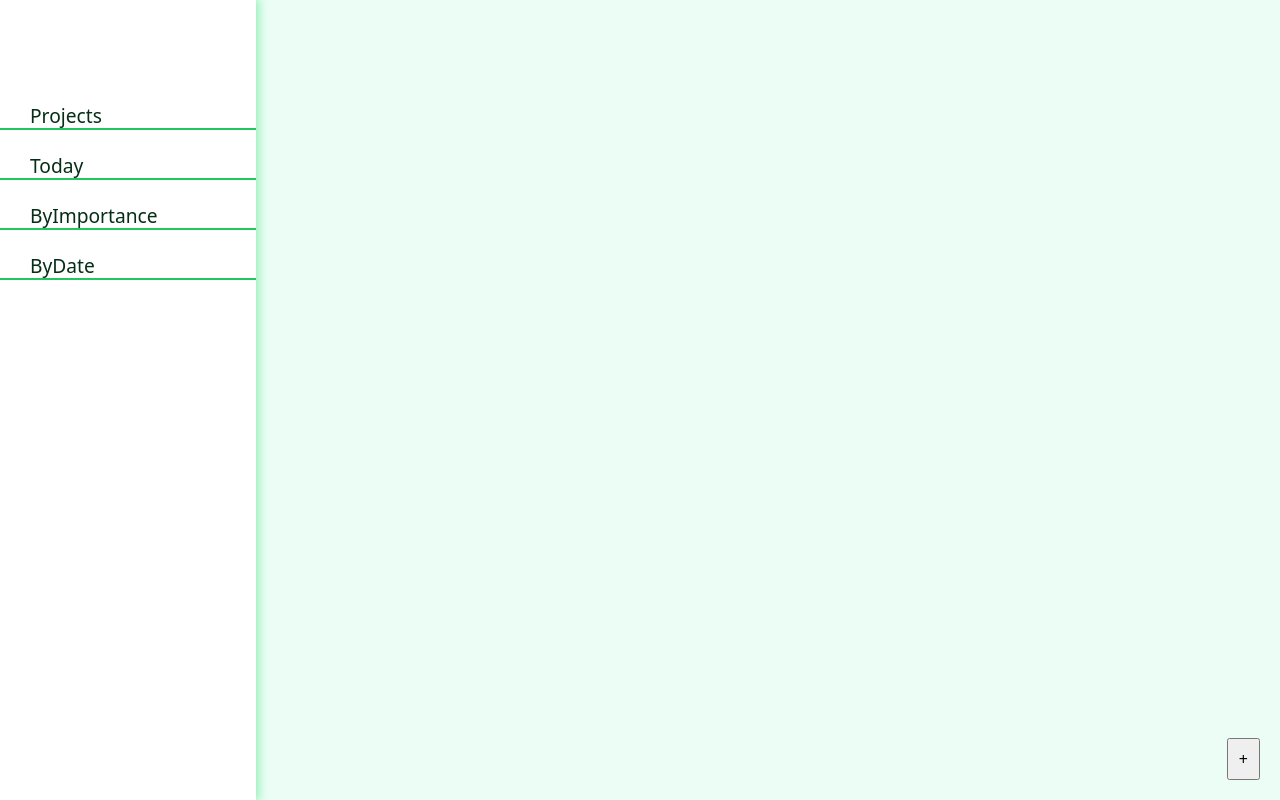
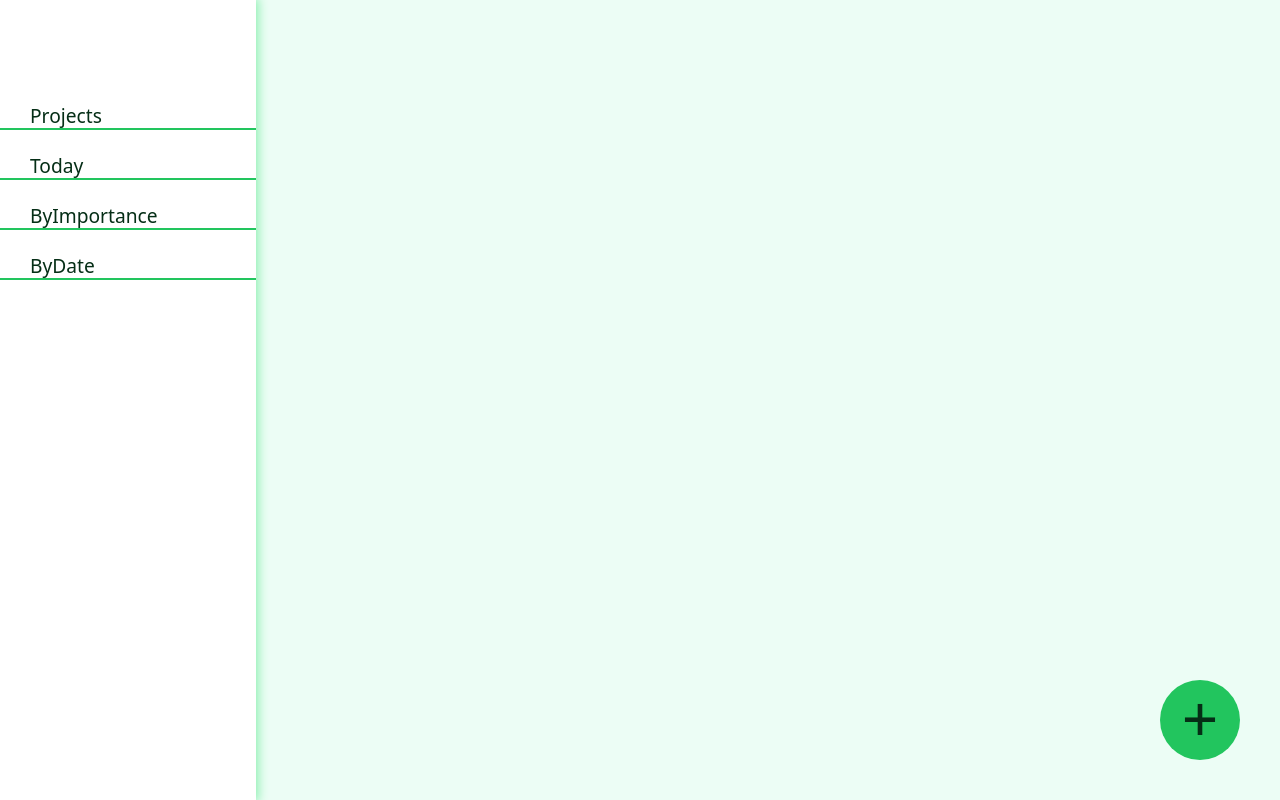
Before and after one commit to ziko1905/todo-list, a website built with webpack: page src/template.html in a window 1280 px wide. Built offline with nearby package versions, Linux system fonts and the light colour scheme.

Commit message:
Style add button

```diff
--- a/src/styles.css
+++ b/src/styles.css
@@ -38,9 +38,17 @@ nav {
 }
 
 #add {
-    padding: 10px;
+    box-sizing: border-box;
+    width: 80px;
+    height: 80px;
+    padding-bottom: 7px;
+    font-size: 4rem;
+    background-color: var(--secondary-clr);
+    color: var(--quaternary-clr);
+    border: none;
+    border-radius: 1000px;
 
     position: absolute;
-    right: 20px;
-    bottom: 20px;
+    right: 40px;
+    bottom: 40px;
 }
```
